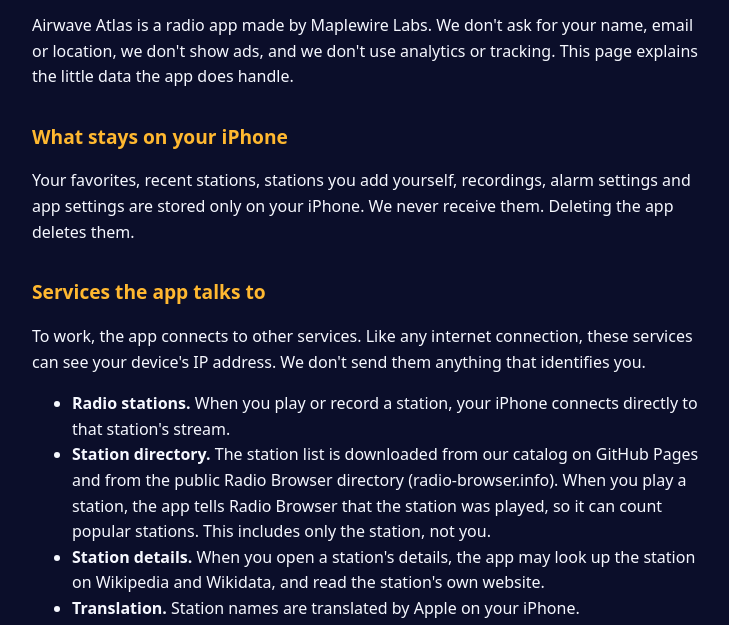
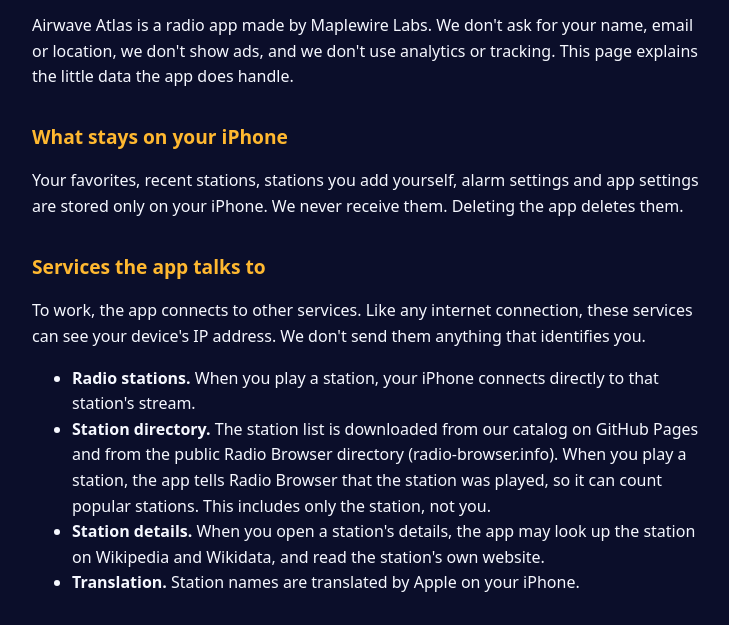
Before and after one commit to abulasin/airwave-catalog, a website: page site/privacy.html in a window 1280 px wide. Shown: the part 142-767 px from the top of the page, without its empty margins (272-1001 px from the left). Drawn offline with Linux system fonts and the light colour scheme.

Commit message:
Leave recording out of 1.0: support, privacy and store screenshots
Co-Authored-By: Claude Opus 5.5 <noreply@anthropic.com>
Claude-Session: https://claude.ai/code/session_01WpKAADNPZPYsny5oFaTa6h

```diff
--- a/site/privacy.html
+++ b/site/privacy.html
@@ -21,12 +21,12 @@
 <p>Airwave Atlas is a radio app made by Maplewire Labs. We don't ask for your name, email or location, we don't show ads, and we don't use analytics or tracking. This page explains the little data the app does handle.</p>
 
 <h2>What stays on your iPhone</h2>
-<p>Your favorites, recent stations, stations you add yourself, recordings, alarm settings and app settings are stored only on your iPhone. We never receive them. Deleting the app deletes them.</p>
+<p>Your favorites, recent stations, stations you add yourself, alarm settings and app settings are stored only on your iPhone. We never receive them. Deleting the app deletes them.</p>
 
 <h2>Services the app talks to</h2>
 <p>To work, the app connects to other services. Like any internet connection, these services can see your device's IP address. We don't send them anything that identifies you.</p>
 <ul>
-  <li><strong>Radio stations.</strong> When you play or record a station, your iPhone connects directly to that station's stream.</li>
+  <li><strong>Radio stations.</strong> When you play a station, your iPhone connects directly to that station's stream.</li>
   <li><strong>Station directory.</strong> The station list is downloaded from our catalog on GitHub Pages and from the public Radio Browser directory (radio-browser.info). When you play a station, the app tells Radio Browser that the station was played, so it can count popular stations. This includes only the station, not you.</li>
   <li><strong>Station details.</strong> When you open a station's details, the app may look up the station on Wikipedia and Wikidata, and read the station's own website.</li>
   <li><strong>Translation.</strong> Station names are translated by Apple on your iPhone.</li>
```
Also changed, not shown: site/support.html (+1 -1 lines), site/store/airwave-atlas-4-player.png, site/store/airwave-atlas-6-recordings.png (deleted).
